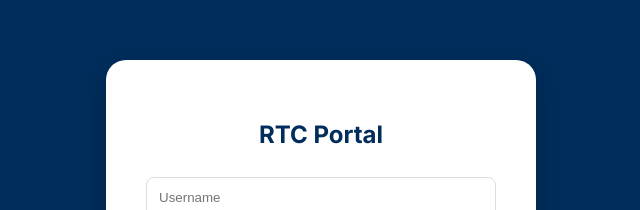
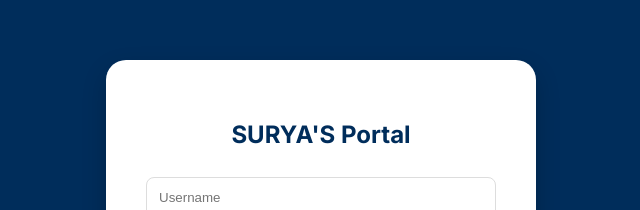
Before and after one commit to Surya-2810/newhtml, a website: page index.html in a window 1280 px wide. Shown: the part 191-401 px from the top of the page, without its empty margins (319-959 px from the left). Drawn offline with Linux system fonts and the light colour scheme.

Commit message:
Change portal title from 'RTC' to 'SURYA'

```diff
--- a/index.html
+++ b/index.html
@@ -50,7 +50,7 @@
 
     <div id="login-screen">
         <div class="login-box">
-            <h2 style="color: var(--rtc-blue)">RTC Portal</h2>
+            <h2 style="color: var(--rtc-blue)">SURYA'S Portal</h2>
             <input type="text" id="user-input" placeholder="Username">
             <input type="password" id="pass-input" placeholder="Password">
             <button class="btn btn-primary" style="width:100%" onclick="processLogin()">Login</button>
```
